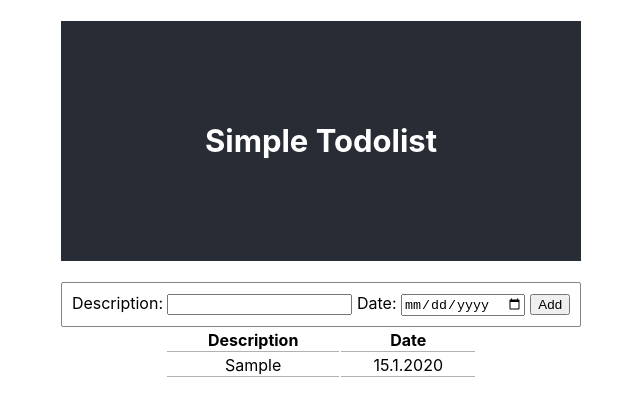
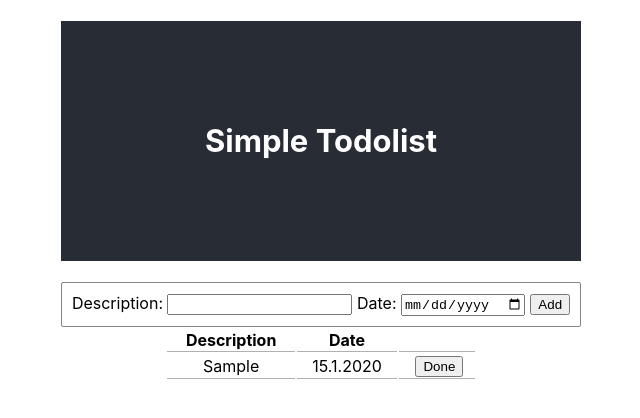
Before and after one commit to charlbergs/todolist_react, a React (Create React App) app: page / in a window 1280 px wide. Both pictures are taken after typing "Sample", "2020-01-15" into the empty fields and a click on the button "Add". Shown: the top 418 px of the page, without its empty margins (319-959 px from the left). Built offline with nearby package versions, Linux system fonts and the light colour scheme.

Commit message:
teht Todolist poistotoiminnolla

```diff
--- a/src/App.css
+++ b/src/App.css
@@ -20,7 +20,7 @@ table {
   min-width: 60%;
 }
 
-th, td {
+td, th {
   border-bottom: 1px solid #afb1b4;
 }
 
--- a/src/components/todolist.js
+++ b/src/components/todolist.js
@@ -14,6 +14,11 @@ export default function Todolist() {
         setTodos([...todos, todo]); // insert to todos
         setTodo({description:'', date:''}) // clear input
     };
+
+    // button for deleting a todo
+    const handleDeleteTodo = (row) => { // gets the current row number (index) as a parameter
+        setTodos(todos.filter((todo, index) => row !== index)); // filter away the current row by comparing the indexes
+    }
 
     // format date as d.m.yyyy
     const formatDate = (date) => {
@@ -49,6 +54,7 @@ export default function Todolist() {
                     <tr>
                         <th>Description</th>
                         <th>Date</th>
+                        <th></th>
                     </tr>
                 </thead>
                 <tbody>
@@ -57,6 +63,7 @@ export default function Todolist() {
                             <tr key={index}>
                                 <td>{todo.description}</td>
                                 <td>{formatDate(todo.date)}</td>
+                                <td><button onClick={() => handleDeleteTodo(index)}>Done</button></td>
                             </tr>)
                     }
                 </tbody>
```
